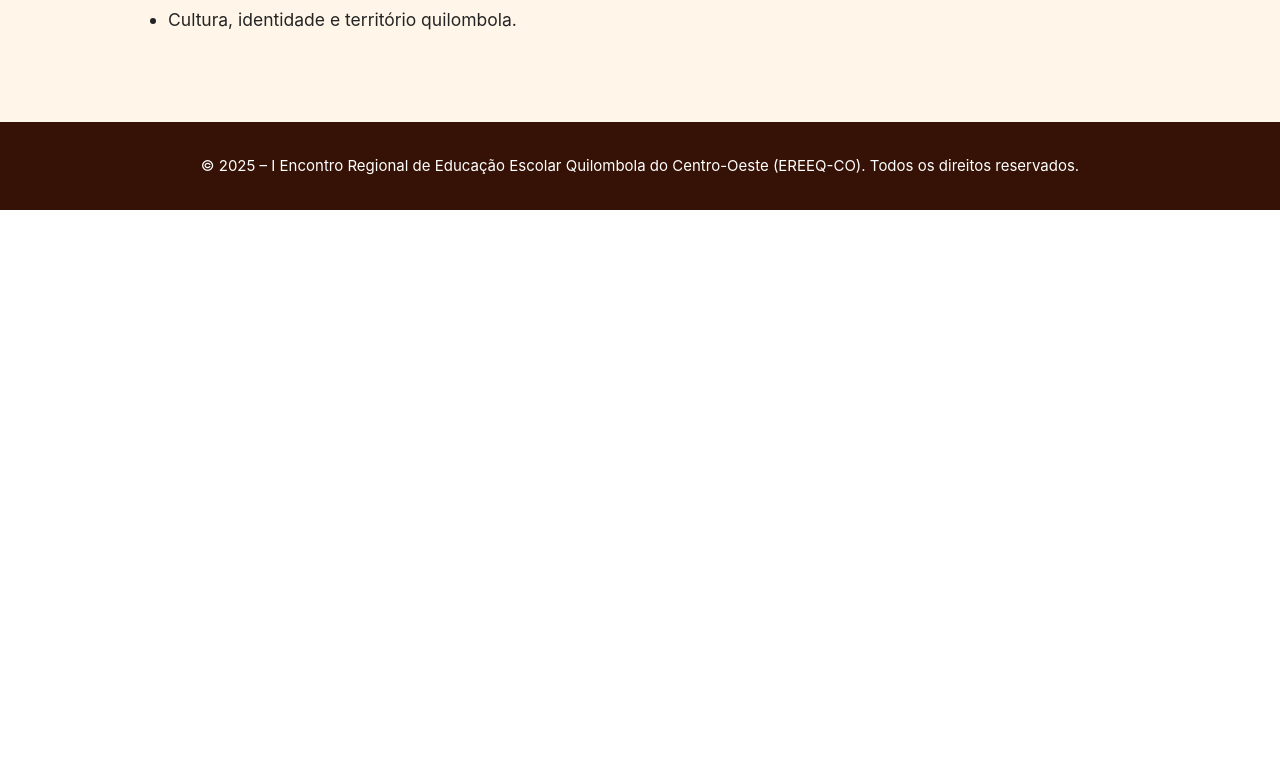
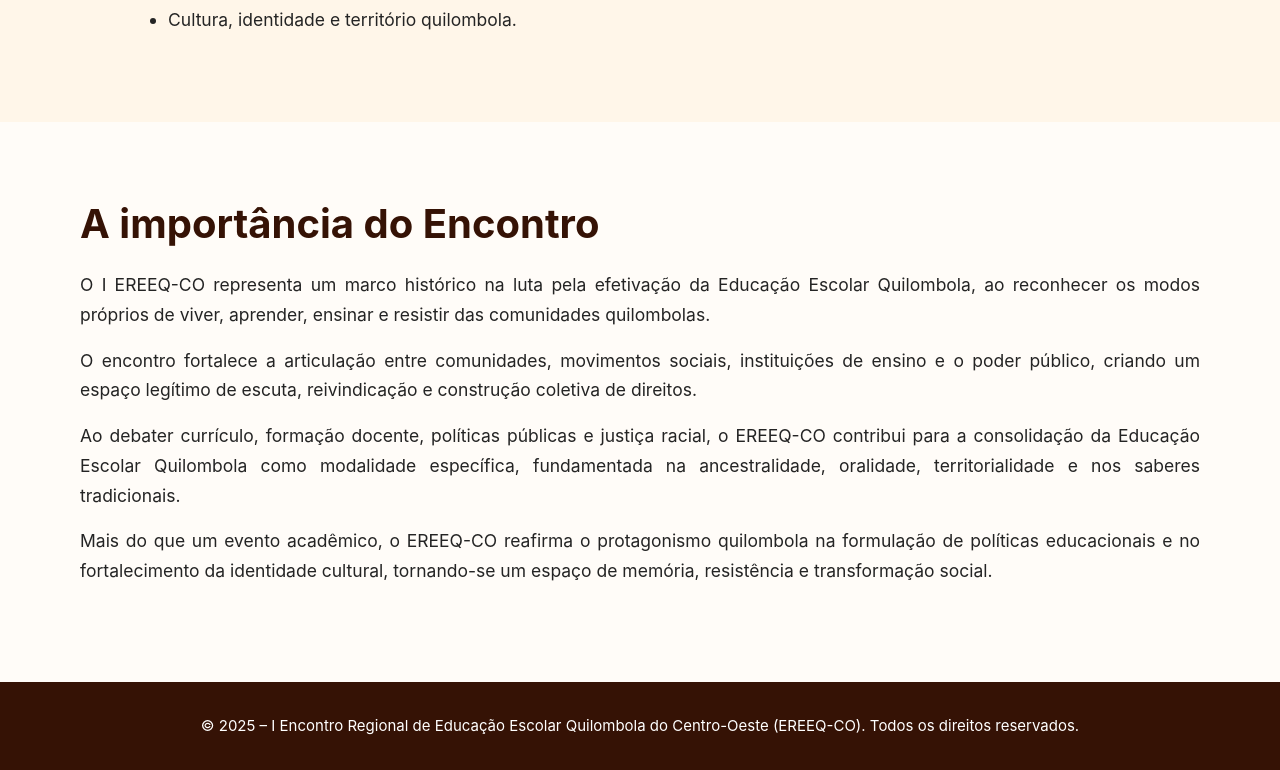
Before and after one commit to LuizGitH/EREEQ, a React (Vite) app: page / in a window 1280 px wide. Shown: the part 2388-3158 px from the top of the page. Before the commit the page ends 2598 px from the top, so only its background shows below. Built offline with nearby package versions, Linux system fonts and the light colour scheme.

Commit message:
feat: create eventImportance component

```diff
--- a/src/App.jsx
+++ b/src/App.jsx
@@ -5,6 +5,7 @@ import { Banner } from './components/Banner'
 import { AboutEvent } from './components/AboutEvent'
 import { ObjectivesAndActivities } from './components/ObjectivesAndActivities'
 import { TopicsDiscussed } from './components/TopicsDiscussed'
+import { EventImportance } from './components/EventImportance'
 function App() {
 
   return (
@@ -18,6 +19,7 @@ function App() {
         <AboutEvent/>
         <ObjectivesAndActivities/>
         <TopicsDiscussed/>
+        <EventImportance/>
       </main>
       <footer>
         <Baseboard />
@@ -27,8 +29,3 @@ function App() {
 }
 
 export default App
-/*Os componetes serão:
- AboutEvent
-ObjectivesAndActivities
-TopicsDiscussed
-EventImportance*/
--- /dev/null
+++ b/src/components/EventImportance/eventImportance.estilos.css
@@ -0,0 +1,28 @@
+    .eventImportance {
+        width: 100%;
+        background-color: #FFFCF8;
+        padding: 80px 0;
+    }
+
+    .eventImportance div {
+        max-width: 1200px;
+        margin: 0 auto;
+        padding: 0 20px;
+        font-family: 'Inter', sans-serif;
+        text-align: justify;
+
+    }
+
+    .eventImportance h1 {
+        font-size: 40px;
+        font-weight: 700;
+        color: #351205;
+        margin-bottom: 24px;
+    }
+
+    .eventImportance p {
+        font-size: 17.5px;
+        color: #242424;
+        line-height: 1.7;
+        margin-bottom: 16px;
+    }
--- /dev/null
+++ b/src/components/EventImportance/index.jsx
@@ -0,0 +1,27 @@
+import './eventImportance.estilos.css'
+
+export function EventImportance() {
+    return (
+        <section className='eventImportance'>
+            <div>
+                <div>
+                    <h1>A importância do Encontro</h1>
+                </div>
+                <div>
+                    <p>
+                        O I EREEQ-CO representa um marco histórico na luta pela efetivação da Educação Escolar Quilombola, ao reconhecer os modos próprios de viver, aprender, ensinar e resistir das comunidades quilombolas.
+                    </p>
+                    <p>
+                        O encontro fortalece a articulação entre comunidades, movimentos sociais, instituições de ensino e o poder público, criando um espaço legítimo de escuta, reivindicação e construção coletiva de direitos.
+                    </p>
+                    <p>
+                        Ao debater currículo, formação docente, políticas públicas e justiça racial, o EREEQ-CO contribui para a consolidação da Educação Escolar Quilombola como modalidade específica, fundamentada na ancestralidade, oralidade, territorialidade e nos saberes tradicionais.
+                    </p>
+                    <p>
+                        Mais do que um evento acadêmico, o EREEQ-CO reafirma o protagonismo quilombola na formulação de políticas educacionais e no fortalecimento da identidade cultural, tornando-se um espaço de memória, resistência e transformação social.
+                    </p>
+                </div>
+            </div>
+        </section>
+    )
+}
--- a/src/index.css
+++ b/src/index.css
@@ -70,10 +70,10 @@ button:focus-visible {
 * {
     margin: 0;
     padding: 0;
-    box-sizing: border-box; /* Isso impede que padding aumente o tamanho dos elementos */
+    box-sizing: border-box;
 }
 
 body, html, #root {
     width: 100%;
-    overflow-x: hidden; /* Isso vai "cortar" qualquer branco que tente sobrar à direita */
+    overflow-x: hidden;
 }
```
